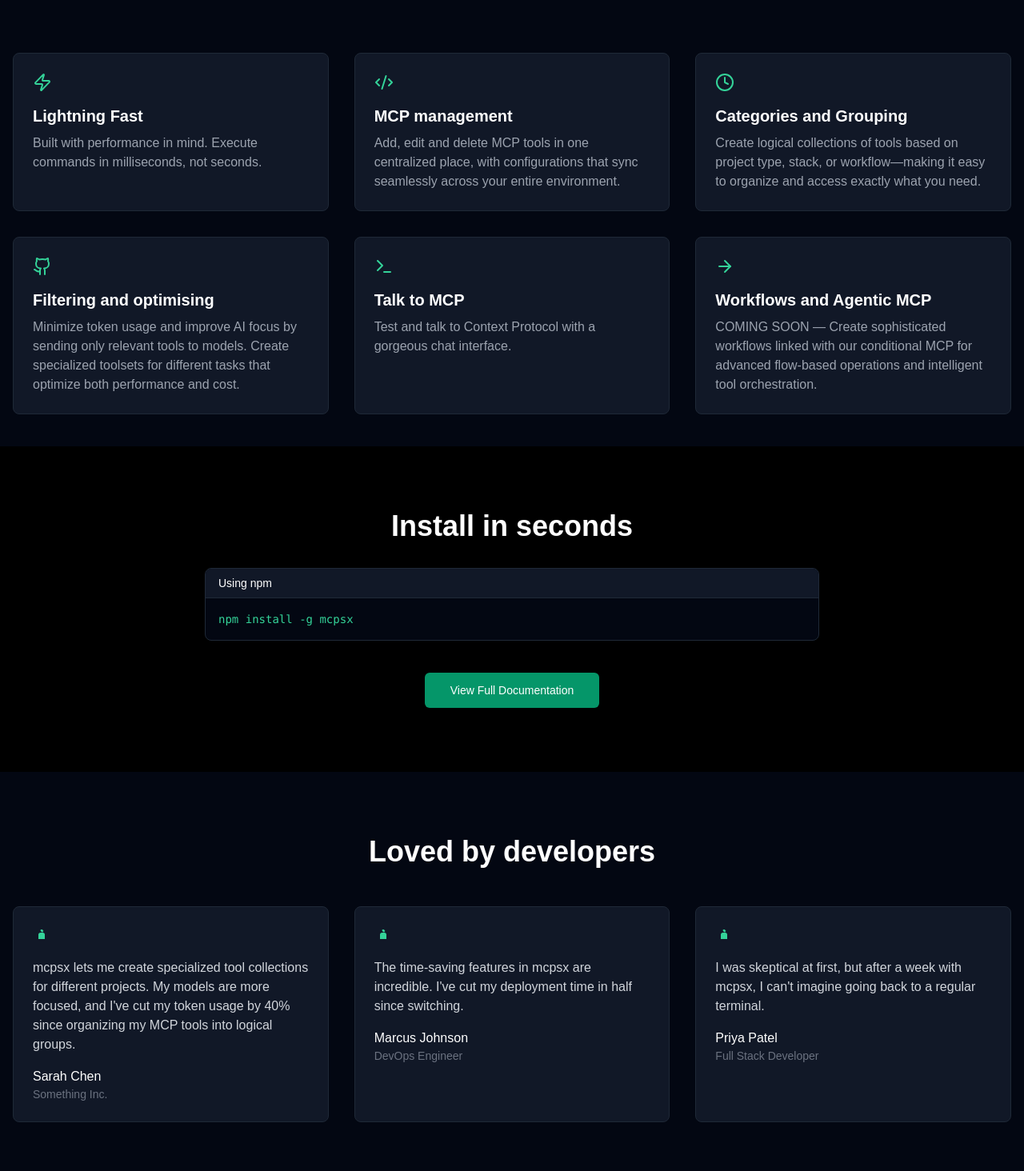
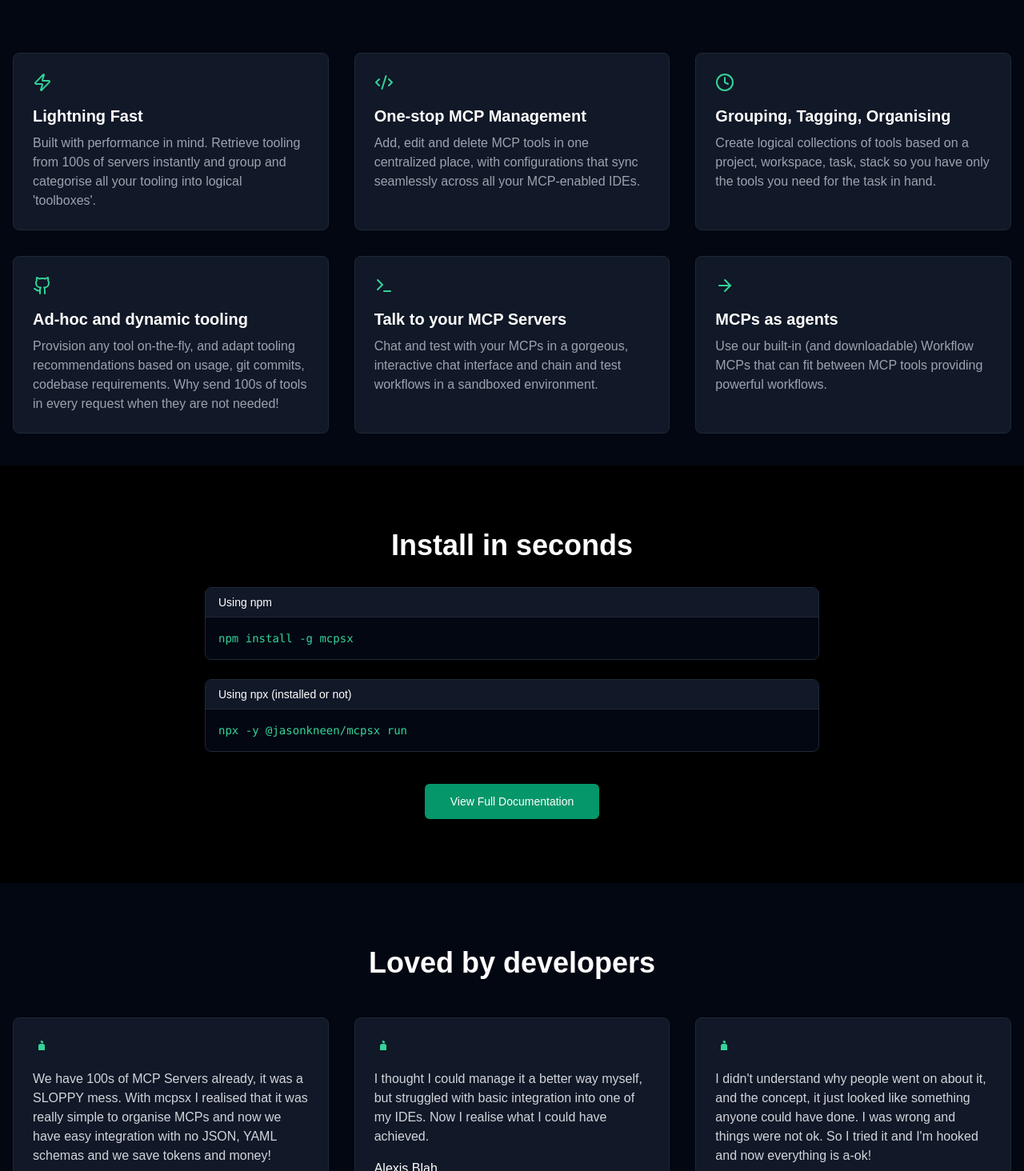
Before and after one commit to jasonkneen/mcpsz-website, a Next.js app: page / in a window 1280 px wide. Shown: the part 926-2390 px from the top of the page at 80% size. Built offline with nearby package versions, Linux system fonts and the light colour scheme.

Commit message:
Update homepage content for clarity; enhance community link, feature descriptions, testimonials, and add npx usage instructions

```diff
--- a/app/page.tsx
+++ b/app/page.tsx
@@ -64,7 +64,7 @@ export default function Home() {
               </Link>
             </li>
             <li>
-              <Link href="#community" className="hover:text-emerald-400 transition-colors">
+              <Link href="https://github.com/jasonkneen/mcpsx/discussions/" className="hover:text-emerald-400 transition-colors">
                 Community
               </Link>
             </li>
@@ -162,32 +162,32 @@ export default function Home() {
               <FeatureCard
                 icon={<Zap className="h-6 w-6 text-emerald-400" />}
                 title="Lightning Fast"
-                description="Built with performance in mind. Execute commands in milliseconds, not seconds."
+                description="Built with performance in mind. Retrieve tooling from 100s of servers instantly and group and categorise all your tooling into logical 'toolboxes'."
               />
               <FeatureCard
                 icon={<Code2 className="h-6 w-6 text-emerald-400" />}
-                title="MCP management"
-                description="Add, edit and delete MCP tools in one centralized place, with configurations that sync seamlessly across your entire environment."
+                title="One-stop MCP Management"
+                description="Add, edit and delete MCP tools in one centralized place, with configurations that sync seamlessly across all your MCP-enabled IDEs."
               />
               <FeatureCard
                 icon={<Clock className="h-6 w-6 text-emerald-400" />}
-                title="Categories and Grouping"
-                description="Create logical collections of tools based on project type, stack, or workflow—making it easy to organize and access exactly what you need."
+                title="Grouping, Tagging, Organising"
+                description="Create logical collections of tools based on a project, workspace, task, stack so you have only the tools you need for the task in hand."
               />
               <FeatureCard
                 icon={<Github className="h-6 w-6 text-emerald-400" />}
-                title="Filtering and optimising"
-                description="Minimize token usage and improve AI focus by sending only relevant tools to models. Create specialized toolsets for different tasks that optimize both performance and cost."
+                title="Ad-hoc and dynamic tooling"
+                description="Provision any tool on-the-fly, and adapt tooling recommendations based on usage, git commits, codebase requirements. Why send 100s of tools in every request when they are not needed!"
               />
               <FeatureCard
                 icon={<Terminal className="h-6 w-6 text-emerald-400" />}
-                title="Talk to MCP"
-                description="Test and talk to Context Protocol with a gorgeous chat interface."
+                title="Talk to your MCP Servers"
+                description="Chat and test with your MCPs in a gorgeous, interactive chat interface and chain and test workflows in a sandboxed environment."
               />
               <FeatureCard
                 icon={<ArrowRight className="h-6 w-6 text-emerald-400" />}
-                title="Workflows and Agentic MCP"
-                description="COMING SOON — Create sophisticated workflows linked with our conditional MCP for advanced flow-based operations and intelligent tool orchestration."
+                title="MCPs as agents"
+                description="Use our built-in (and downloadable) Workflow MCPs that can fit between MCP tools providing powerful workflows."
               />
             </div>
           </div>
@@ -208,6 +208,20 @@ export default function Home() {
                     <pre className="text-emerald-400">npm install -g mcpsx</pre>
                   </div>
                 </div>
+
+              </div>
+
+
+              <div className="space-y-6 mt-6">
+                <div className="rounded-lg border border-gray-800 bg-gray-950 overflow-hidden">
+                  <div className="border-b border-gray-800 px-4 py-2 bg-gray-900 flex items-center">
+                    <span className="text-sm font-medium">Using npx (installed or not)</span>
+                  </div>
+                  <div className="p-4 font-mono text-sm overflow-x-auto">
+                    <pre className="text-emerald-400">npx -y @jasonkneen/mcpsx run</pre>
+                  </div>
+                </div>
+
               </div>
 
               <div className="mt-10 text-center">
@@ -228,19 +242,19 @@ export default function Home() {
 
             <div className="grid gap-8 md:grid-cols-3">
               <TestimonialCard
-                quote="mcpsx lets me create specialized tool collections for different projects. My models are more focused, and I've cut my token usage by 40% since organizing my MCP tools into logical groups."
-                author="Sarah Chen"
-                role="Something Inc."
+                quote="We have 100s of MCP Servers already, it was a SLOPPY mess. With mcpsx I realised that it was really simple to organise MCPs and now we have easy integration with no JSON, YAML schemas and we save tokens and money!"
+                author="Nathan Yesave"
+                role="Developer"
               />
               <TestimonialCard
-                quote="The time-saving features in mcpsx are incredible. I've cut my deployment time in half since switching."
-                author="Marcus Johnson"
-                role="DevOps Engineer"
+                quote="I thought I could manage it a better way myself, but struggled with basic integration into one of my IDEs. Now I realise what I could have achieved."
+                author="Alexis Blah"
+                role="Near Tesla, Texas"
               />
               <TestimonialCard
-                quote="I was skeptical at first, but after a week with mcpsx, I can't imagine going back to a regular terminal."
-                author="Priya Patel"
-                role="Full Stack Developer"
+                quote="I didn't understand why people went on about it, and the concept, it just looked like something anyone could have done. I was wrong and things were not ok. So I tried it and I'm hooked and now everything is a-ok!"
+                author="Alex Ayoke"
+                role="Nonce Crypto Specialist"
               />
             </div>
 
@@ -262,7 +276,7 @@ export default function Home() {
             <div className="max-w-4xl mx-auto text-center">
               <h2 className="text-3xl md:text-4xl font-bold mb-6">Ready to supercharge your terminal?</h2>
               <p className="text-xl text-gray-400 mb-8">
-                Join thousands of developers who have already optimized their Context Protocol workflows, reduced token usage, and improved AI interactions.
+                Join thousands of developers who are optimizing their MCP workflows and connecting to thousands of available MCP servers..
               </p>
               <div className="flex flex-col sm:flex-row justify-center gap-4">
                 <Link href="https://www.npmjs.com/package/@jasonkneen/mcpsx" target="_blank" rel="noopener noreferrer">
```
